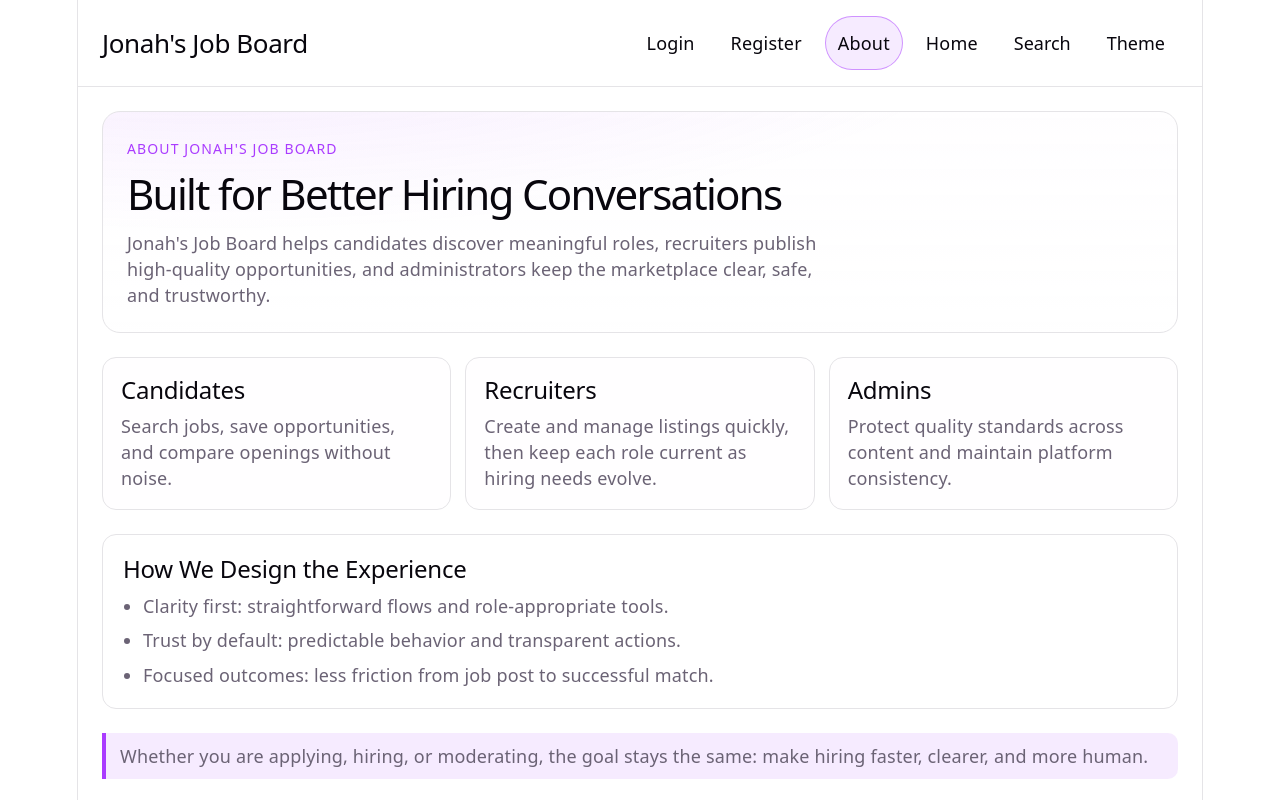
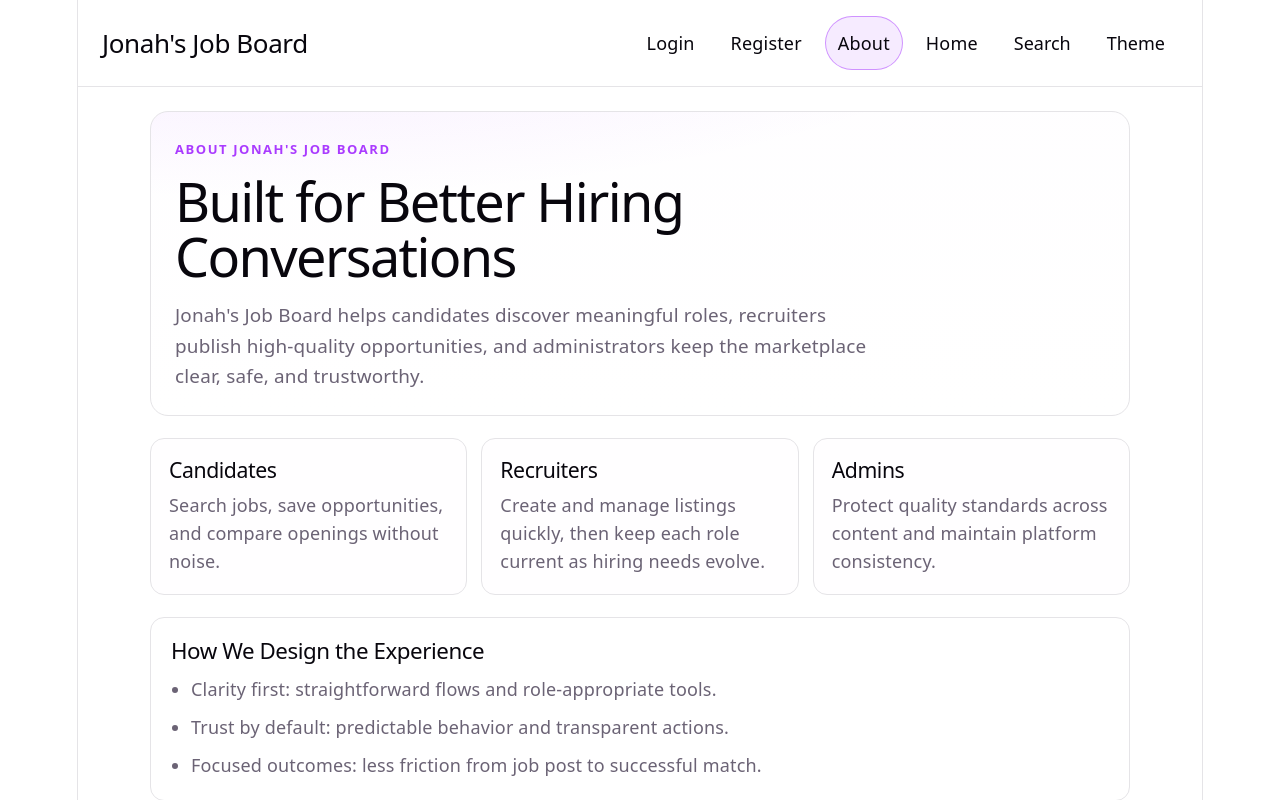
Before and after one commit to jonahhess/myapp, a React (Vite) app: page /about in a window 1280 px wide. Shown: the top 800 px of the page. Built offline with nearby package versions, Linux system fonts and the light colour scheme; no server answers.

Commit message:
some typography

```diff
--- a/src/styles/index.css
+++ b/src/styles/index.css
@@ -322,7 +322,9 @@ code {
   padding: 24px;
   text-align: left;
   display: grid;
-  gap: 24px;
+  gap: 22px;
+  max-width: 980px;
+  margin: 0 auto;
 }
 
 .about-hero {
@@ -343,23 +345,27 @@ code {
 }
 
 .about-hero__eyebrow {
-  font-size: 14px;
-  letter-spacing: 0.08em;
+  font-size: 13px;
+  letter-spacing: 0.12em;
   text-transform: uppercase;
   color: var(--accent);
-  margin-bottom: 10px;
+  margin-bottom: 12px;
+  font-weight: 600;
 }
 
 .about-hero h1 {
   margin: 0;
-  font-size: 42px;
-  line-height: 1.05;
-  letter-spacing: -0.04em;
+  font-size: clamp(34px, 4.8vw, 54px);
+  line-height: 1.02;
+  letter-spacing: -0.03em;
+  max-width: 18ch;
 }
 
 .about-hero__lead {
-  max-width: 68ch;
-  margin-top: 14px;
+  max-width: 64ch;
+  margin-top: 16px;
+  font-size: 1.05rem;
+  line-height: 1.6;
 }
 
 .about-grid {
@@ -376,7 +382,13 @@ code {
 }
 
 .about-card h2 {
-  margin: 0 0 8px;
+  margin: 0 0 10px;
+  font-size: 1.18rem;
+  letter-spacing: -0.02em;
+}
+
+.about-card p {
+  line-height: 1.55;
 }
 
 .about-principles {
@@ -386,21 +398,29 @@ code {
 }
 
 .about-principles h2 {
-  margin: 0 0 10px;
+  margin: 0 0 12px;
+  font-size: 1.24rem;
+  letter-spacing: -0.02em;
 }
 
 .about-principles ul {
   margin: 0;
   padding-left: 20px;
   display: grid;
-  gap: 8px;
+  gap: 10px;
+}
+
+.about-principles li {
+  line-height: 1.55;
 }
 
 .about-cta {
   border-left: 4px solid var(--accent);
-  padding: 10px 14px;
+  padding: 12px 16px;
   background: var(--accent-bg);
   border-radius: 0 10px 10px 0;
+  font-size: 1.01rem;
+  line-height: 1.6;
 }
 
 @media (max-width: 900px) {
@@ -414,7 +434,13 @@ code {
   }
 
   .about-hero h1 {
-    font-size: 32px;
+    font-size: clamp(29px, 8.5vw, 38px);
+    max-width: 100%;
+  }
+
+  .about-hero__lead {
+    font-size: 1rem;
+    line-height: 1.55;
   }
 
   .about-grid {
```
